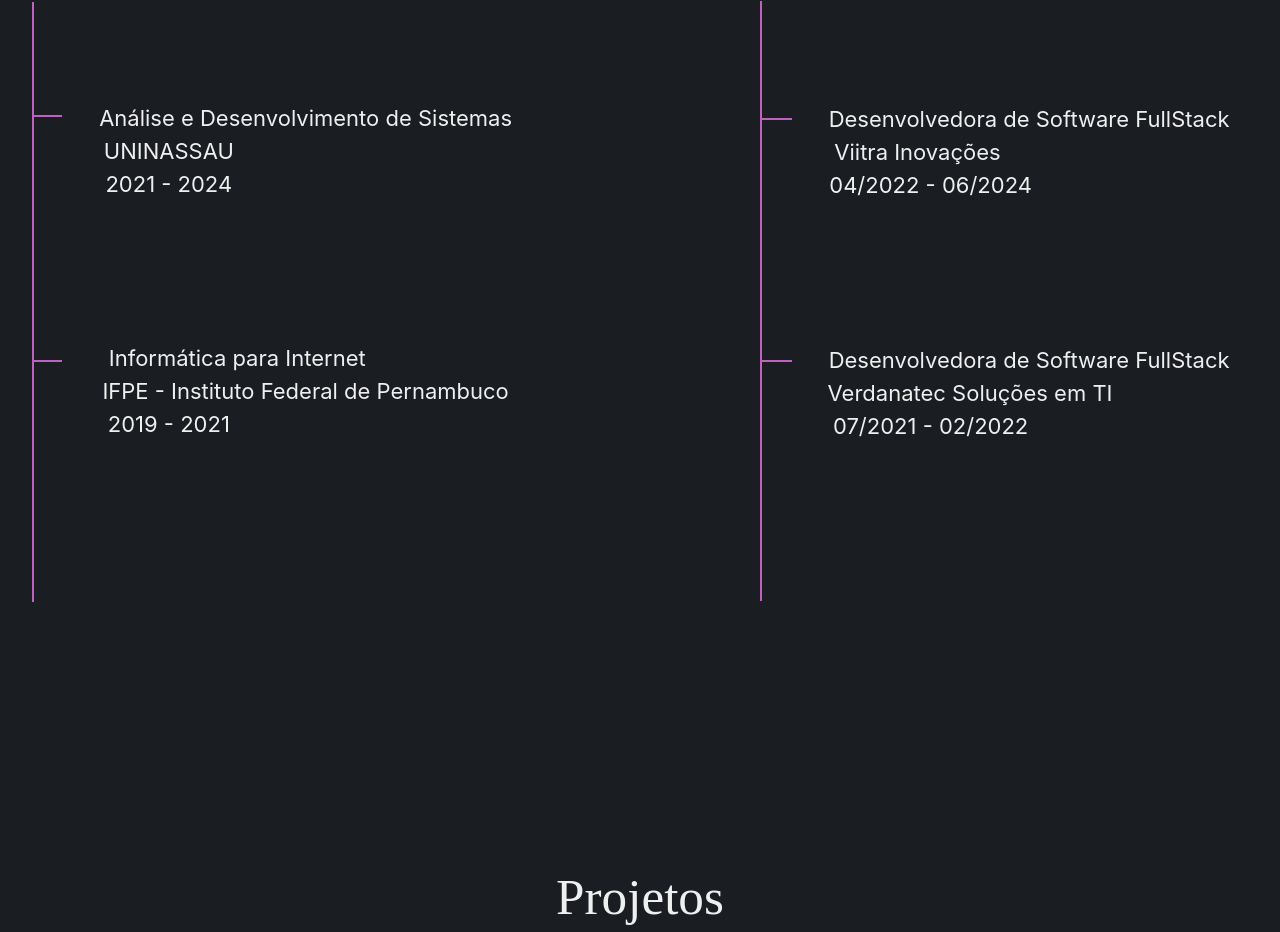
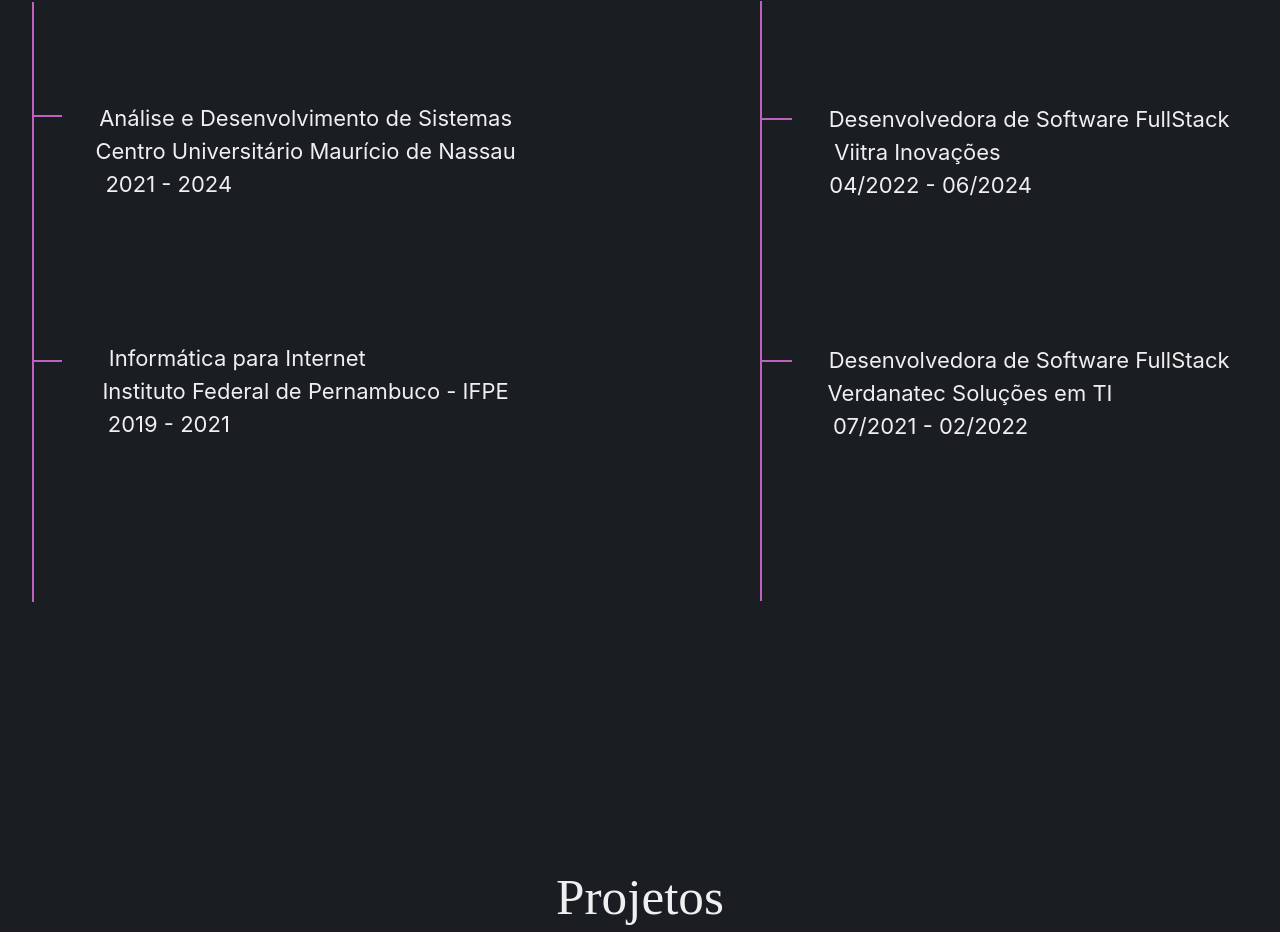
Before and after one commit to luanamoraisf/-portfolio-luana, a Vue app: page / in a window 1280 px wide. Shown: the part 1120-2052 px from the top of the page. Built offline with nearby package versions, Linux system fonts and the light colour scheme.

Commit message:
add university name and remove abbreviation

```diff
--- a/src/components/AboutMe.vue
+++ b/src/components/AboutMe.vue
@@ -15,13 +15,13 @@
 
         <div id="college">
             <h2>Análise e Desenvolvimento de Sistemas</h2>
-            <h2 class="edu">UNINASSAU</h2>
+            <h2>Centro Universitário Maurício de Nassau</h2>
             <h2 class="edu">2021 - 2024</h2>
         </div>
 
         <div id="technical">
             <h2 class="course">Informática para Internet</h2>
-            <h2>IFPE - Instituto Federal de Pernambuco</h2>
+            <h2>Instituto Federal de Pernambuco - IFPE</h2>
             <h2 class="edu">2019 - 2021</h2>
         </div>
 
```
